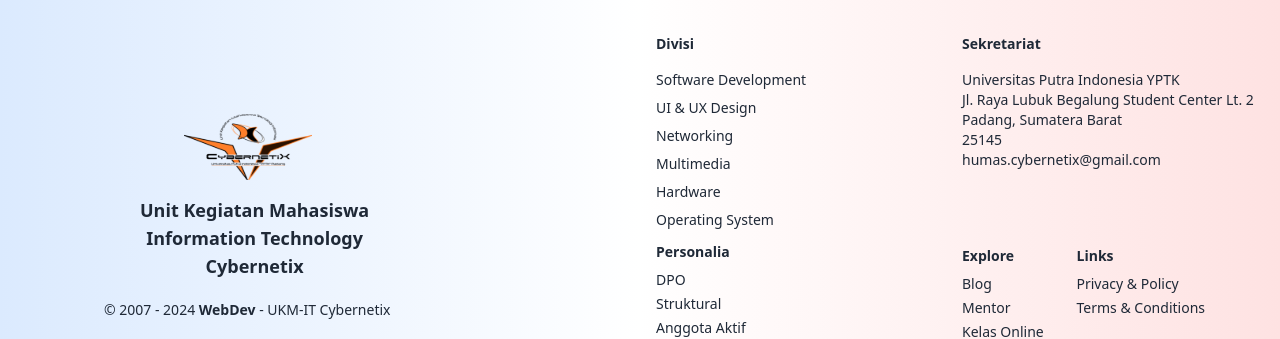
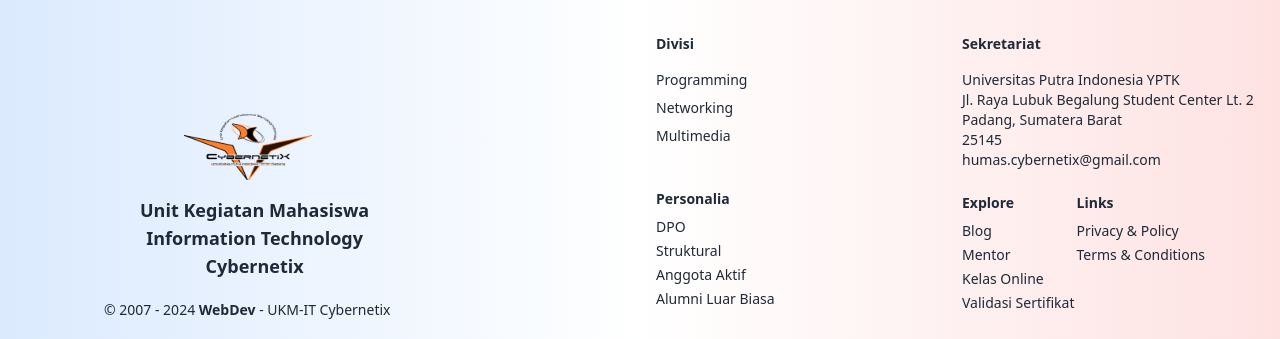
Before and after one commit to Rerey155-del/ukm-it_cybernetix, a React (Vite) app: page / in a window 1280 px wide. Shown: the part 3165-3504 px from the top of the page. Built offline with nearby package versions, Linux system fonts and the light colour scheme; no server answers; what flowbite, ldrs would draw is missing.

Commit message:
pembaharuan

```diff
--- a/src/Components/Footer.jsx
+++ b/src/Components/Footer.jsx
@@ -41,12 +41,11 @@ const Footer = ({darkMode}) => {
                 Divisi
               </h3>
               <ul className="space-y-2 text-center sm:text-left">
-                <li>Software Development</li>
-                <li>UI & UX Design</li>
+                <li>Programming</li>
                 <li>Networking</li>
                 <li>Multimedia</li>
-                <li>Hardware</li>
-                <li>Operating System</li>
+
+
               </ul>
             </div>
 
```
